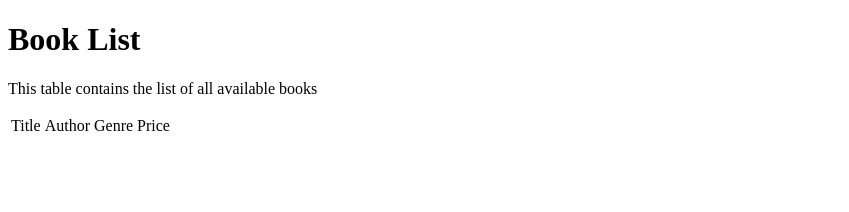
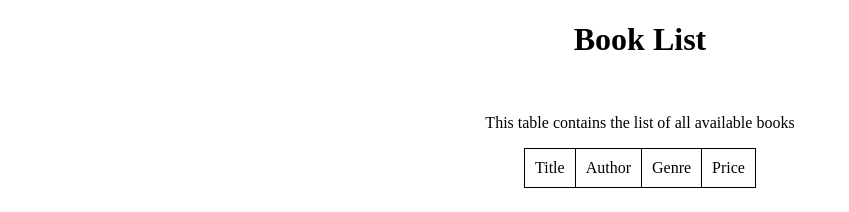
Before and after one commit to BhukyaSuchitha/BookStore-API, a website: page books.html in a window 1280 px wide. Shown: the whole page, without its empty margins (0-849 px from the left). Drawn offline with Linux system fonts and the light colour scheme; no server answers; sample sign-in values are in the browser's storage.

Commit message:
added style

```diff
--- a/books.html
+++ b/books.html
@@ -5,25 +5,50 @@
     <meta name="viewport" content="width=device-width, initial-scale=1.0">
    <!-- <link rel="stylesheet" href="styles.css">-->
     <title>Bookstore</title>
+    <style>
+
+        table, th, td {
+  border: 1px solid black;
+  border-collapse: collapse;
+}
+
+table.center {
+  margin-left: auto;
+  margin-right: auto;
+}
+
+    </style>
 </head>
 <body>
+
     <div class="book-list-container">
-        <h1>Book List</h1>
-        <table id="Book-table">
+
+        <h1 style = "text-align: center">Book List </h1>
+        <br>
+        <table id="Book-table" style align="center" cellpadding = "10px" >
+
             <thead>
-                <p> This table contains the list of all available books </p>
+                <p style="text-align: center"> This table contains the list of all available books  </p>
 
             </thead>
+
             <tbody>
-                <tr>
+
+                  <tr>
                     <td>Title</td>
                     <td>Author</td>
                     <td>Genre</td>
                     <td>Price</td>
-                </tr>
+                 </tr>
+
+
 
             </tbody>
+
         </table>
+
+
+
     </div>
     <script src="bookstore.js"></script>
 
--- a/bookstore.js
+++ b/bookstore.js
@@ -28,7 +28,10 @@ document.addEventListener('DOMContentLoaded', async () => {
 
           const row = document.createElement('tr');
 
-          row.innerHTML = `
+          row.innerHTML =
+
+
+          `
 
             <td>${book.title}</td>
 
@@ -39,6 +42,7 @@ document.addEventListener('DOMContentLoaded', async () => {
             <td>${book.price}</td>
 
           `;
+
 
           bookList.appendChild(row);
 
```
Also changed, not shown: README.md.
